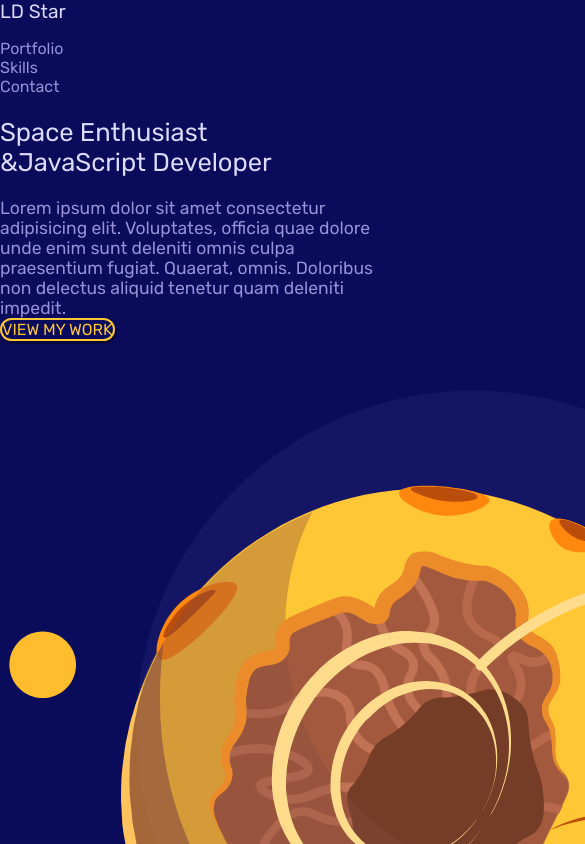
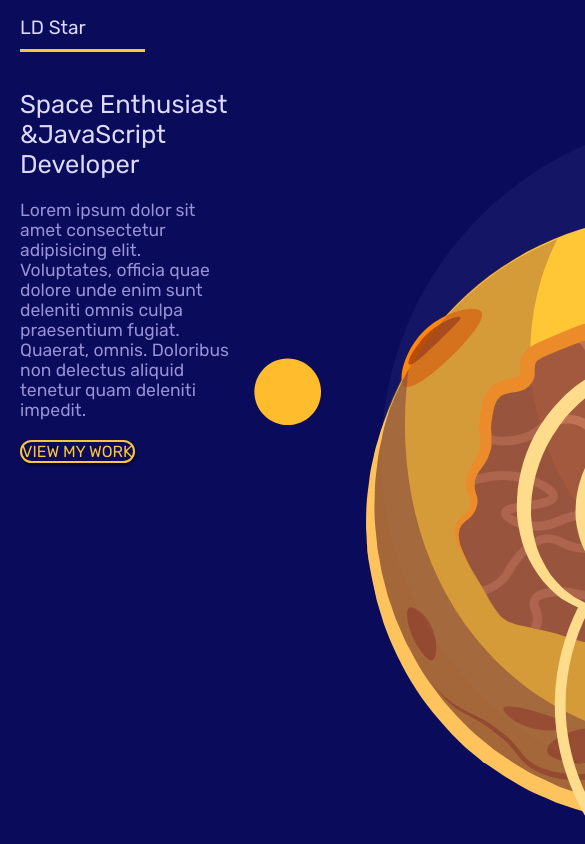
Before and after one commit to khanhleemtp/mobile-first-responsive, a plain HTML site: page index.html in a window 390 px wide. Shown: the top 844 px of the page, 585 px wide, since content can reach past the window. Drawn offline with Linux system fonts and the light colour scheme.

Commit message:
8-create-mobile-style-p1

```diff
--- a/style.css
+++ b/style.css
@@ -67,7 +67,38 @@ h4{
     font-size: 1.1em;
 }
 /* mobile styles */
-
+.grid{
+    display: grid;
+    grid-template-columns: repeat(8, 1fr);
+    gap: 10px;
+}
+.site-nav{
+    margin: 0 20px;
+}
+.site-nav ul{
+    display: none;
+}
+.site-nav h1{
+    grid-column: 1/4;
+    grid-row: 1;
+    padding-bottom: 10px;
+    border-bottom: 3px solid var(--primary);
+}
+#welcome{
+    padding: 0 20px 20px 20px;
+}
+.welcome-text{
+    grid-column: 1/6;
+}
+.welcome-text a{
+    margin: 20px 0;
+}
+.welcome-img {
+    grid-column: 6/9;
+}
+.welcome-img{
+    width: 200%;
+}
 /* small tablet styles */
 @media screen and (min-width: 620px){
 
@@ -88,7 +119,7 @@ h4{
 }
 
 /* grid testing */
-.projects{
+/* .projects{
     display: grid;
     grid-template-columns: repeat(12, 1fr );
     gap: 10px;
@@ -115,5 +146,5 @@ h4{
 .projects a:nth-child(3){
     grid-column: 5/9;
     grid-row:2;
-}
+} */
 /* Grid-12-column đánh số 1-13 */
```
Also changed, not shown: index.html (+3 -4 lines).
